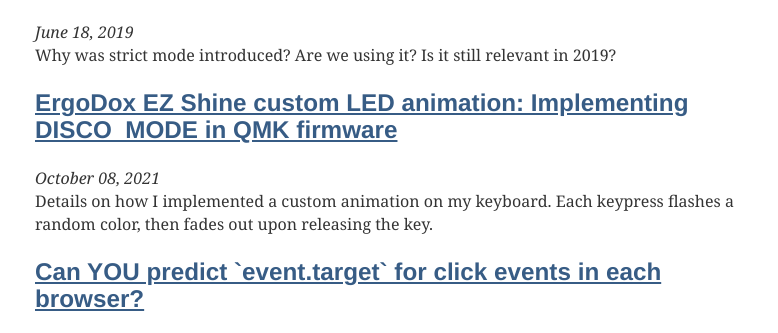
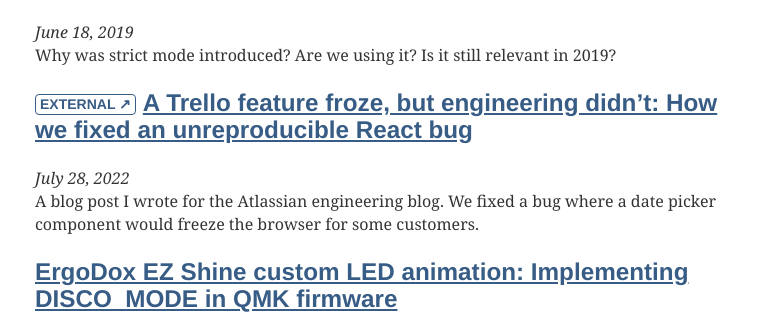
Before and after one commit to maisieink/blog-maisie-ink, a Gatsby site: page / in a window 1280 px wide. Shown: the part 428-761 px from the top of the page, without its empty margins (249-1027 px from the left). Built offline with nearby package versions, Linux system fonts and the light colour scheme; Gatsby itself is replaced by a stand-in of ours; some packages are replaced by stand-ins of ours; what typography-theme-parnassus would draw is missing.

Commit message:
add external link

```diff
--- a/src/components/layout/layout.css
+++ b/src/components/layout/layout.css
@@ -33,6 +33,17 @@
   font-style: italic;
 }
 
+.blog-post-external {
+  display: inline-block;
+  padding: 2px 4px;
+  font-size: 14px;
+  text-transform: uppercase;
+  border: 1px solid currentColor;
+  border-radius: 4px;
+  vertical-align: middle;
+  margin-right: 0.5em;
+}
+
 .layout {
   padding: 0 1.5em 1.5em 1.5em;
 }
--- a/src/pages/index.js
+++ b/src/pages/index.js
@@ -16,6 +16,7 @@
               description
               date(formatString: "MMMM DD, YYYY")
               path
+              externalPath
             }
           }
         }
@@ -43,9 +44,18 @@
             return (
               <div className="blog-post-preview" key={post.id}>
                 <h2>
-                  <Link to={post.frontmatter.path}>
-                    {post.frontmatter.title}
-                  </Link>
+                  {post.frontmatter.externalPath ? (
+                    <>
+                      <a href={post.frontmatter.externalPath}>
+                        <span className="blog-post-external">External ↗</span>
+                        {post.frontmatter.title}
+                      </a>
+                    </>
+                  ) : (
+                    <Link to={post.frontmatter.path}>
+                      {post.frontmatter.title}
+                    </Link>
+                  )}
                 </h2>
                 <div className="blog-post-date">{post.frontmatter.date}</div>
                 <p>{post.frontmatter.description}</p>
--- /dev/null
+++ b/src/posts/2022-07-28-frozen-date/index.mdx
@@ -0,0 +1,6 @@
+---
+externalPath: "https://www.atlassian.com/engineering/fixing-trello-react-bug"
+date: 2022-07-28T17:00:00.000Z
+title: "A Trello feature froze, but engineering didn’t: How we fixed an unreproducible React bug"
+description: "A blog post I wrote for the Atlassian engineering blog. We fixed a bug where a date picker component would freeze the browser for some customers."
+---
```
Also changed, not shown: gatsby-node.js (+7 -0 lines).
